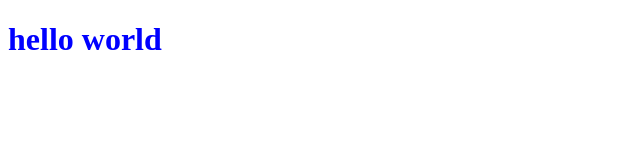
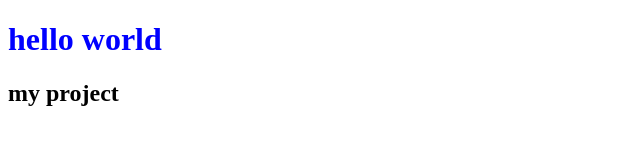
Before and after one commit to Not-Awais/4th-class, a plain HTML site: page index.html in a window 1280 px wide. Shown: the whole page, without its empty margins (0-640 px from the left). Drawn offline with Linux system fonts and the light colour scheme.

Commit message:
h2-headiong-added

```diff
--- a/index.html
+++ b/index.html
@@ -9,5 +9,6 @@
 <body>
 
 <h1 style="color: blue;">hello world</h1>
+<h2>my project</h2>
 </body>
 </html>
```
